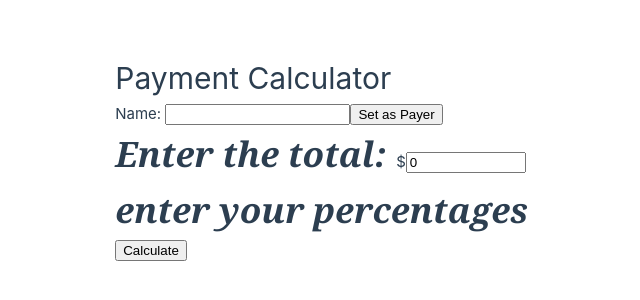
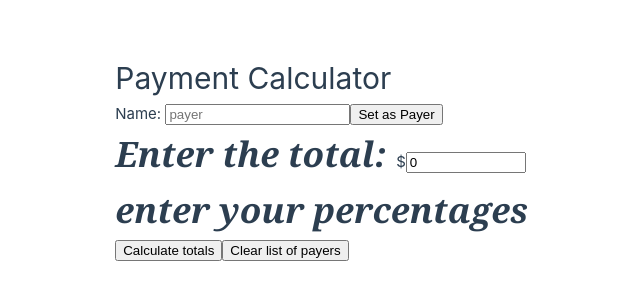
Before and after one commit to gTambo/vue-split-the-check-calculator, a Vue app: page / in a window 1280 px wide. Shown: the part 242-542 px from the top of the page, without its empty margins (112-752 px from the left). Built offline with nearby package versions, Linux system fonts and the light colour scheme.

Commit message:
clear button for payers list

```diff
--- a/src/App.vue
+++ b/src/App.vue
@@ -23,6 +23,7 @@
 
     percentageList.value.push({ id: id.value.toString(), name: payerName.value, percent: 0, payment: 0})
     id.value++
+    payerName.value = ''
     // if(percentageList.value.length != payers.value) {
     //   clearList(percentageList.value)
     //   for(let i = 0; i < payers.value; i++) {
@@ -60,7 +61,7 @@
 
     <form action="submit" @submit.prevent="createInputs">
       <label for="payers">Name: </label>
-      <input v-model="payerName" id="payers" type="text" >
+      <input v-model="payerName" id="payers" type="text" placeholder="payer" >
       <button type="submit">Set as Payer</button>
     </form>
 
@@ -75,8 +76,10 @@
         <input v-model="payer.percent" :id="'percent' + payer.id" type="number" min="0.01" max="100" step=".01"/>
         </div>
       </div>
-      <button type="submit">Calculate</button>
+      <button type="submit">Calculate totals</button>
+      <button @click.prevent="clearList(percentageList)">Clear list of payers</button>
     </form>
+
 
     <p class="text" v-for="payer in percentageList" :key="'total' + payer.id">1: ${{ payer.payment.toFixed(2) }}, <br/></p>
   </div>
```
